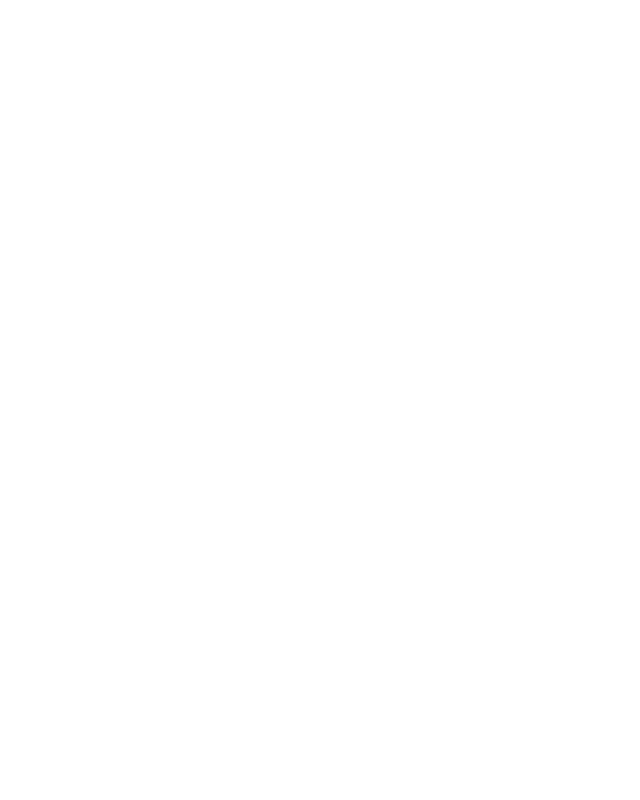
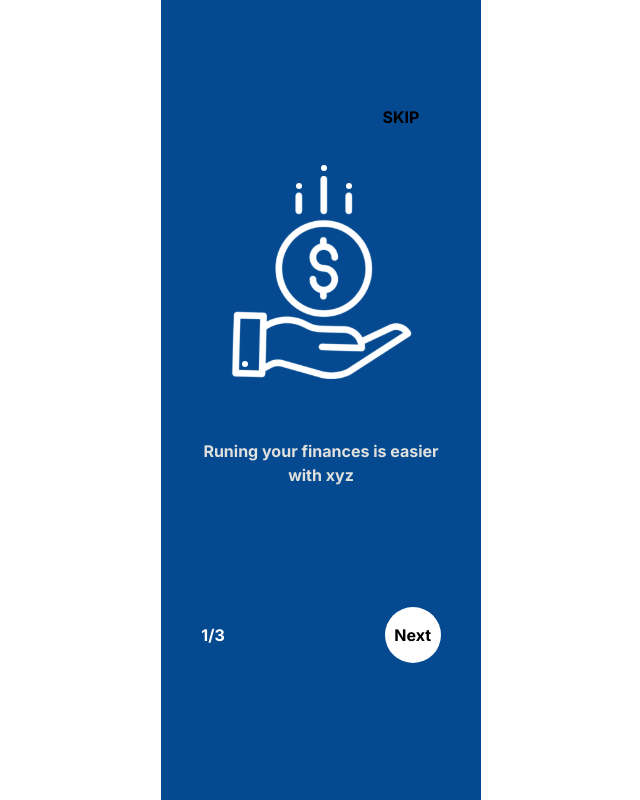
Before and after one commit to MateusSVieira/BankProject, a React (Vite) app in the folder bankproject/Bank Project/: page /Apresentation2 in a window 1280 px wide. Before the commit this address had no page. Shown: the whole page, without its empty margins (319-959 px from the left). Built offline with nearby package versions, Linux system fonts and the light colour scheme.

Commit message:
Create screen apresentation2 and ButtonNext

```diff
--- a/bankproject/Bank Project/src/main.jsx
+++ b/bankproject/Bank Project/src/main.jsx
@@ -16,7 +16,7 @@
         <Route path="/register" element={<Register/>} />
         <Route path="/login" element={<Login/>} />
         <Route path="/Apresentation" element={<Apresentation/>} />
-        <Route path="/" element={<Apresentation2/>} />
+        <Route path="/Apresentation2" element={<Apresentation2/>} />
         <Route path="/Perfil" element={<Perfil/>} />
 
 
--- /dev/null
+++ b/bankproject/Bank Project/src/pages/Components/ButtonNext.jsx
@@ -0,0 +1,7 @@
+function ButtonNext(){
+    return(
+        <button className="rounded-full w-14 h-14 bg-white ml-40 mb-10 hover:scale-110">Next</button>
+    )
+}
+
+export default ButtonNext
--- a/bankproject/Bank Project/src/pages/Home/Apresentation2.jsx
+++ b/bankproject/Bank Project/src/pages/Home/Apresentation2.jsx
@@ -1,8 +1,33 @@
-import {ReactComponent as ApresentationImg2} from "../../assets/Apresentation2.svg"
+import  ApresentationImg2 from "../../assets/apresentation2.svg"
+import ButtonNext from "../Components/ButtonNext"
 
 export function Apresentation2() {
 
     return (
-        <ApresentationImg2/>
+
+    <div className="flex justify-center items-center content-center">
+
+        <div className="bg-Yale Blue w-80 h-screen max-sm:bg-Yale-Blue md:bg-Yale-Blue min-lg:bg-Yale-Blue min-xl:bg-Yale-Blue flex flex-col justify-center items-center">
+
+           <div className="text-white ml-40 mb-7">
+                <button className=" text-black font-bold w-10 h-10 hover:underline">SKIP</button>
+           </div>
+
+            <div>
+                <img src={ApresentationImg2}/>
+            </div>
+
+            <div className="w-60 h-25 text-center flex flex-col justify-around mb-20 mt-5">
+              <p className=" text-base text-Platinum font-bold mt-10">Runing your finances is easier with xyz</p>
+            </div>
+
+            <div className="flex mt-10 font-bold">
+                <span className="text-white mt-4">1/3</span>
+               <ButtonNext/>
+            </div>
+
+        </div>
+
+    </div>
     )
 }
```
Also changed, not shown: bankproject/Bank Project/src/assets/Apresentation2.svg.
